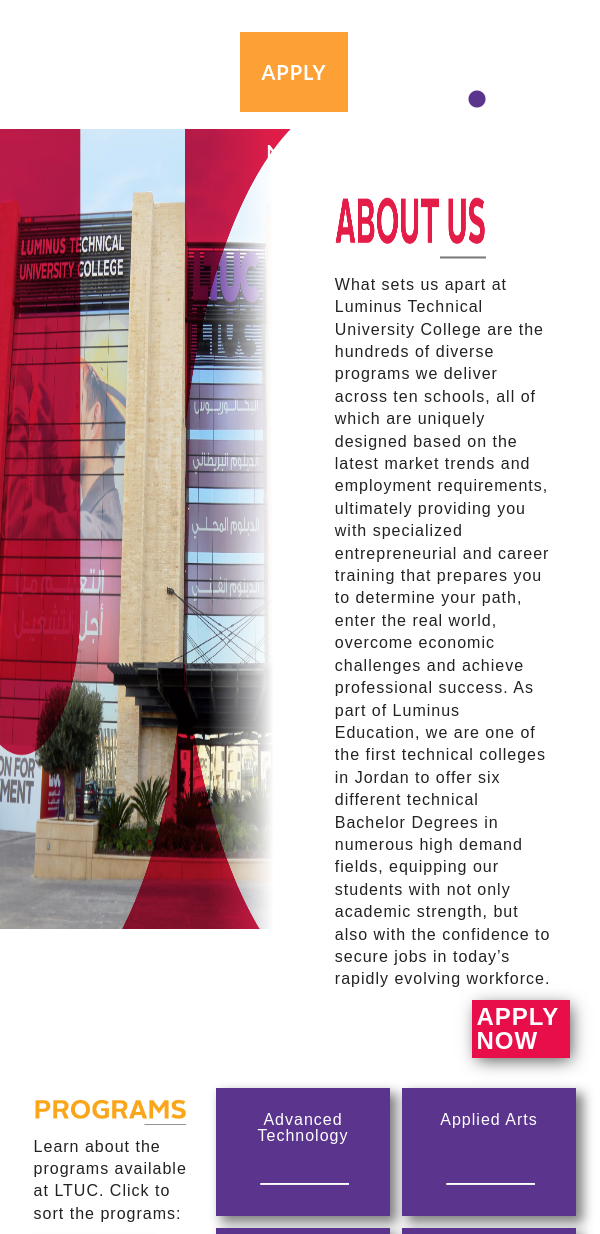
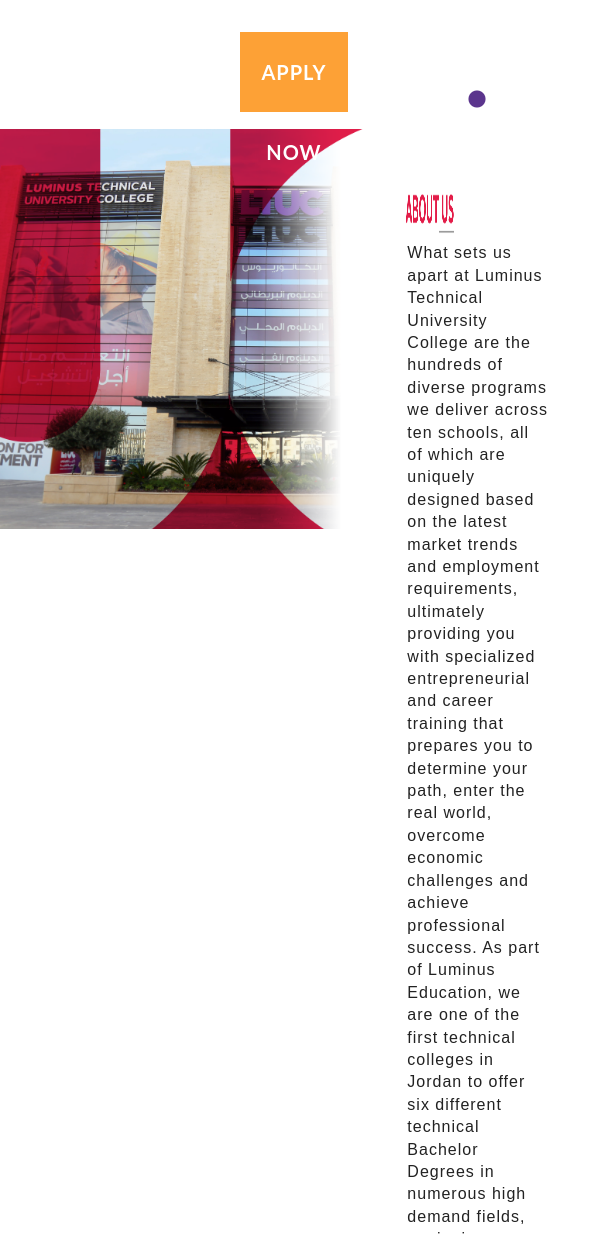
Before and after one commit to ibrahim-hikari/ltuc-website, a plain HTML site: page index.html in a window 600 px wide. Shown: the part 600-1834 px from the top of the page. Drawn offline with nearby package versions, Linux system fonts and the light colour scheme.

Commit message:
edit the about us for the scand section

```diff
--- a/css/style.css
+++ b/css/style.css
@@ -221,56 +221,6 @@
     font-family: "Lato", sans-serif;
 }
 
-/********** SECOND SECTION **********/
-.second-section {
-    /* border: solid; */
-    display: flex;
-    flex-direction: row;
-    width: 100%;
-}
-.second-section .about-pic {
-    /* border: solid; */
-    height: 100vh;
-    width: 50%;
-}
-
-.second-section div {
-    /* border: solid; */
-    display: flex;
-    flex-direction: column;
-    padding: 10% 5% 0% 5%;
-    width: 50%;
-}
-
-.second-section div img {
-    /* border: solid; */
-    width: 65%;
-    height: 80px;
-}
-
-.second-section div p {
-    /* border: solid; */
-    font-family: "AlrightSans", sans-serif;
-    font-size: 1rem;
-    font-weight: 100;
-    line-height: 140%;
-    padding: 2%;
-    width: 90%;
-}
-
-.second-section div a {
-    background-color: #e80e4a;
-    box-shadow: 3px 4px 16px -2px #555;
-    color: #fff;
-    font-family: "AlrightSans", sans-serif;
-    font-size: 1.5rem;
-    font-weight: 700;
-    margin-left: 59%;
-    margin-top: 2%;
-    padding: 2%;
-    text-decoration: none;
-    width: fit-content;
-}
 
 /******************************** As-har's Part  *****************************/
 
@@ -376,7 +326,58 @@
     color: rgb(243, 236, 241);
 }
 
+
 @media screen and (min-width: 1023px) {
+
+    .second-section {
+
+        display: flex;
+        flex-direction: row;
+        width: 100%;
+    }
+    .second-section .about-pic {
+
+        height: 100vh;
+        width: 50%;
+    }
+
+    .second-section div {
+
+        flex-direction: column;
+        padding: 10% 5% 0% 5%;
+        width: 50%;
+    }
+
+    .second-section div img {
+
+        width: 65%;
+        height: 80px;
+    }
+
+    .second-section div p {
+
+        font-family: "AlrightSans", sans-serif;
+        font-size: 1rem;
+        font-weight: 100;
+        line-height: 140%;
+        padding: 2%;
+        width: 90%;
+    }
+
+    .second-section div a {
+        background-color: #e80e4a;
+        box-shadow: 3px 4px 16px -2px #555;
+        color: #fff;
+        font-family: "AlrightSans", sans-serif;
+        font-size: 1.1rem;
+        font-weight: 700;
+        margin-left: 59%;
+        margin-top: 5%;
+        padding: 1vw;
+        text-decoration: none;
+        width: fit-content;
+    }
+
 
     /* -------- Third section -------- */
 
@@ -589,9 +590,111 @@
        width: 100vw;
        margin: 0 auto 0 auto;
    }
+      /* ---------- secand section ------- */
+      .second-section {
+        width: 100%;
+        height: 100%;
+        margin-bottom: 9vw;
+    }
+    .second-section .about-pic {
+        height: 50vh;
+        width: 100vw;
+    }
+
+    .second-section div {
+            display: block;
+        padding: 10% 5% 0% 5%;
+        width: 100vw;
+    }
+
+    .second-section div img {
+        width: 30%;
+        height: 50px;
+    }
+
+    .second-section div p {
+        font-family: "AlrightSans", sans-serif;
+        font-size: 1rem;
+        line-height: 140%;
+        padding: 2%;
+        margin-bottom: 4vw;
+        width: 85%;
+    }
+
+    .second-section div a {
+        background-color: #e80e4a;
+        box-shadow: 3px 4px 16px 2px #555;
+        color: #fff;
+        font-family: "AlrightSans", sans-serif;
+        font-size: 1.1rem;
+        font-weight: 700;
+        width: 50%;
+        margin: 0 auto 0 auto;
+        margin-top: 2%;
+        padding: 1.5vw;
+        text-decoration: none;
+        width: fit-content;
+    }
+
+    .second-section div a:hover{
+        box-shadow: 1px 2px 16px 0px #555;
+    }
 }
 
 @media (min-width: 590px) and (max-width: 1023px){
+
+    .second-section {
+        display: flex;
+        flex-direction: row;
+        width: 100%;
+    }
+    .second-section .about-pic {
+
+        height: 100vh;
+        width: 50%;
+    }
+
+    .second-section div {
+
+        flex-direction: column;
+        padding: 10% 5% 0% 5%;
+        width: 50%;
+    }
+
+    .second-section div img {
+
+        width: 55%;
+        height: 70px;
+    }
+
+    .second-section div p {
+
+        font-family: "AlrightSans", sans-serif;
+        font-size: 1rem;
+        font-weight: 100;
+        line-height: 140%;
+        padding: 2%;
+        width: 90%;
+    }
+
+    .second-section div a {
+        background-color: #e80e4a;
+        box-shadow: 3px 4px 16px -2px #555;
+        color: #fff;
+        font-family: "AlrightSans", sans-serif;
+        font-size: 1.1rem;
+        /* font-weight: 700; */
+        margin-left: 59%;
+        margin-top: 2%;
+        padding: 1.5vw;
+        text-decoration: none;
+        width: fit-content;
+    }
+
+    .second-section div a:hover{
+        box-shadow: 1px 2px 16px 0px #555;
+    }
+
 
     /* ----- Third section ----- */
 
@@ -664,6 +767,8 @@
         margin: 5% 15% 0% 15%;
         width: 19.5vw;
     }
+
+
 }
 @media  (max-width: 760px) and (min-width: 590px) {
 
@@ -751,4 +856,54 @@
        width: 100vw;
        margin: 0 auto 0 auto;
    }
+
+   /* ---------- secand section ------- */
+   .second-section {
+    width: 100%;
+    height: 100%;
+    margin-bottom: 9vw;
 }
+.second-section .about-pic {
+    height: 50vh;
+    width: 100vw;
+}
+
+.second-section div {
+        display: block;
+    padding: 10% 5% 0% 5%;
+    width: 100vw;
+}
+
+.second-section div img {
+    width: 30%;
+    height: 50px;
+}
+
+.second-section div p {
+    font-family: "AlrightSans", sans-serif;
+    font-size: 1rem;
+    line-height: 140%;
+    padding: 2%;
+    margin-bottom: 4vw;
+    width: 85%;
+}
+
+.second-section div a {
+    background-color: #e80e4a;
+    box-shadow: 3px 4px 16px 2px #555;
+    color: #fff;
+    font-family: "AlrightSans", sans-serif;
+    font-size: 1.1rem;
+    font-weight: 700;
+    width: 50%;
+    margin: 0 auto 0 auto;
+    margin-top: 2%;
+    padding: 1.5vw;
+    text-decoration: none;
+    width: fit-content;
+}
+
+.second-section div a:hover{
+    box-shadow: 1px 2px 16px 0px #555;
+}
+}
```
